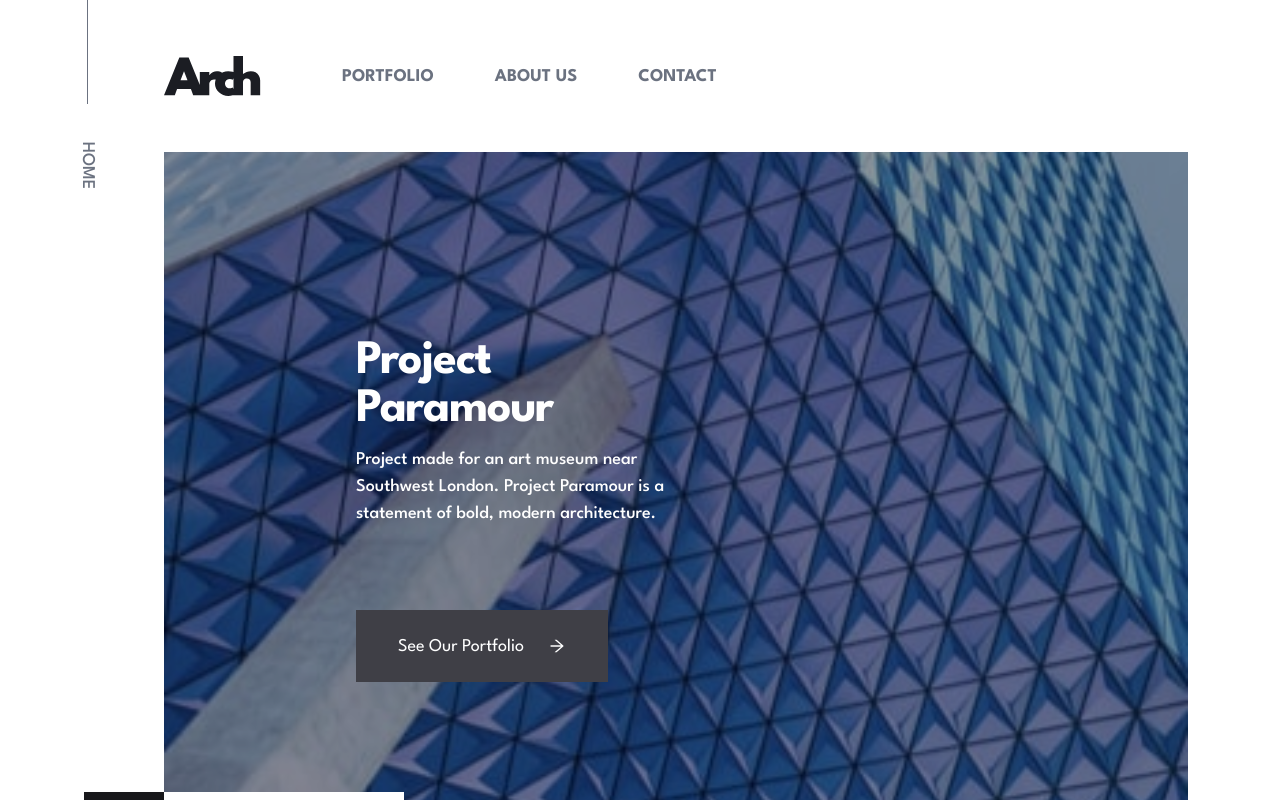
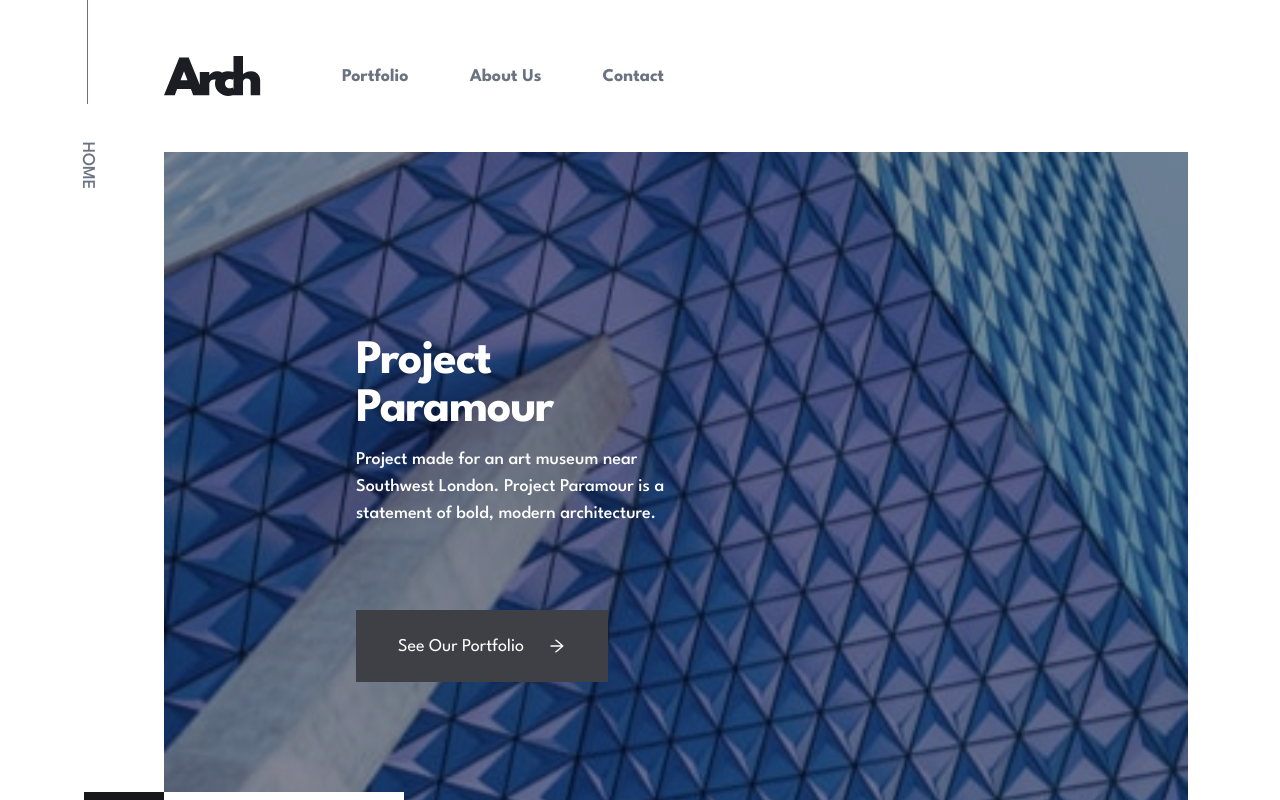
Before and after one commit to Luke-Satchwell/arch-studio, a Next.js app: page / in a window 1280 px wide. Shown: the top 800 px of the page. Built offline with nearby package versions, Linux system fonts and the light colour scheme.

Commit message:
change navLinks to Capitalize from uppercase

```diff
--- a/components/Navbar.jsx
+++ b/components/Navbar.jsx
@@ -41,7 +41,7 @@ const Navbar = () => {
             <Link
               key={link.text}
               href={link.to}
-              className="uppercase font-bold text-gray-500 hover:text-zinc-900 cursor-pointer"
+              className="capitalize font-bold text-gray-500 hover:text-zinc-900 cursor-pointer"
             >
               {link.text}
             </Link>
```
